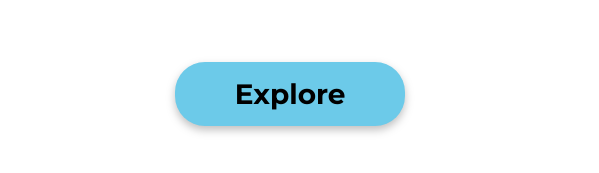
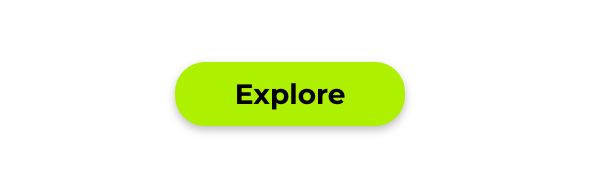
Before and after one commit to Gabriela-Lopes26/Projeto2-responsividade-git, a plain HTML site: page index.html in a window 1280 px wide. Shown: the part 549-722 px from the top of the page, 251-850 px from the left. Drawn offline with Linux system fonts and the light colour scheme.

Commit message:
git Terceiro commit voltando a cor original do button

```diff
--- a/styles.css
+++ b/styles.css
@@ -69,7 +69,7 @@ p {
 }
 
 .button-main {
-    background:#6ccae9;
+    background: #ADF000;
     border-radius: 30px;
     width: 230px;
     height: 64px;
```
